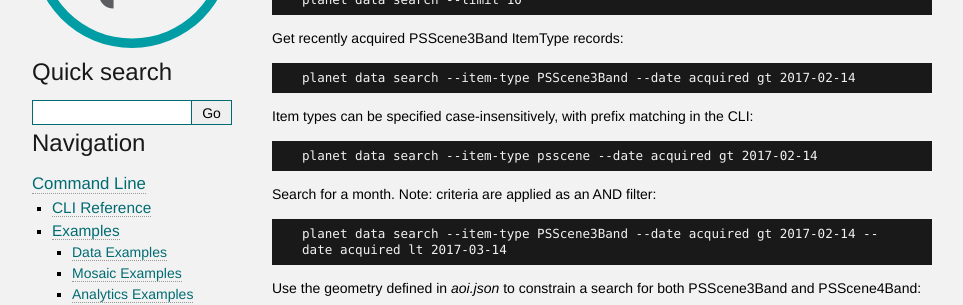
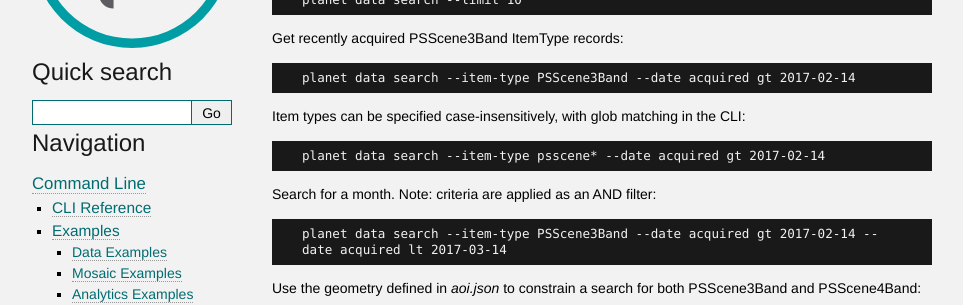
Before and after one commit to planetlabs/planet-client-python, a Sphinx documentation site: the page built from docs/source/cli/examples.rst, in a window 1280 px wide and 900 px high. Shown: the part 190-495 px from the top of the window, without its empty margins (148-1111 px from the left). Built offline with Sphinx 7.4.7, drawn with Linux system fonts in a browser that asks for light colours.

```diff
--- a/docs/source/cli/examples.rst
+++ b/docs/source/cli/examples.rst
@@ -14,9 +14,9 @@ Get recently acquired PSScene3Band ItemType records::
 
     planet data search --item-type PSScene3Band --date acquired gt 2017-02-14
 
-Item types can be specified case-insensitively, with prefix matching in the CLI::
+Item types can be specified case-insensitively, with glob matching in the CLI::
 
-    planet data search --item-type psscene --date acquired gt 2017-02-14
+    planet data search --item-type psscene* --date acquired gt 2017-02-14
 
 Search for a month. Note: criteria are applied as an AND filter::
 
--- a/docs/source/cli/reference.rst
+++ b/docs/source/cli/reference.rst
@@ -30,8 +30,8 @@ ITEM-TYPE
 
 
 Specify Item-Type(s) of interest. Case-insensitive,
-supports glob-matching, e.g. ``psscene*`` means ``PSScene3Band`` and
-``PSScene4Band``. The ``all`` value specifies every Item-Type.
+supports glob-matching, e.g. ``psscene*`` means ``PSScene``, ``PSScene3Band``, and
+ ``PSScene4Band``. The ``all`` value specifies every Item-Type.
 
 
 .. _cli-metavar-FILTER:
```
Also changed, not shown: 3 other files.
